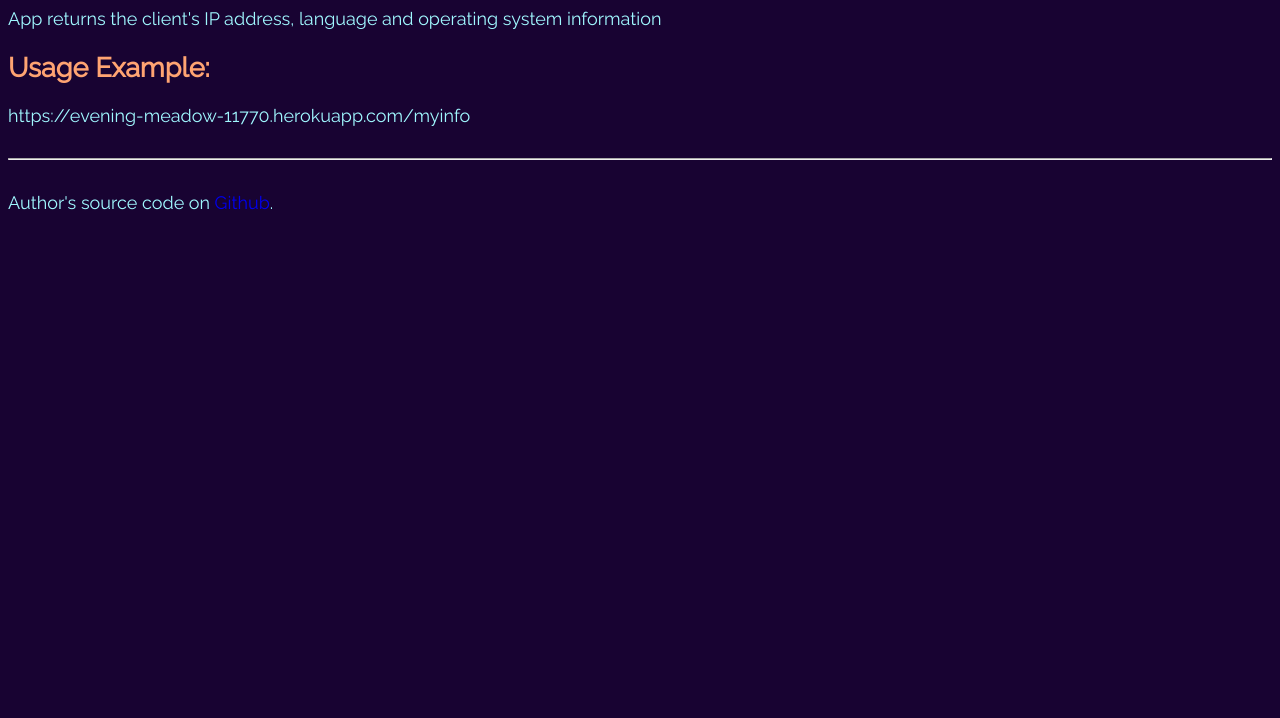
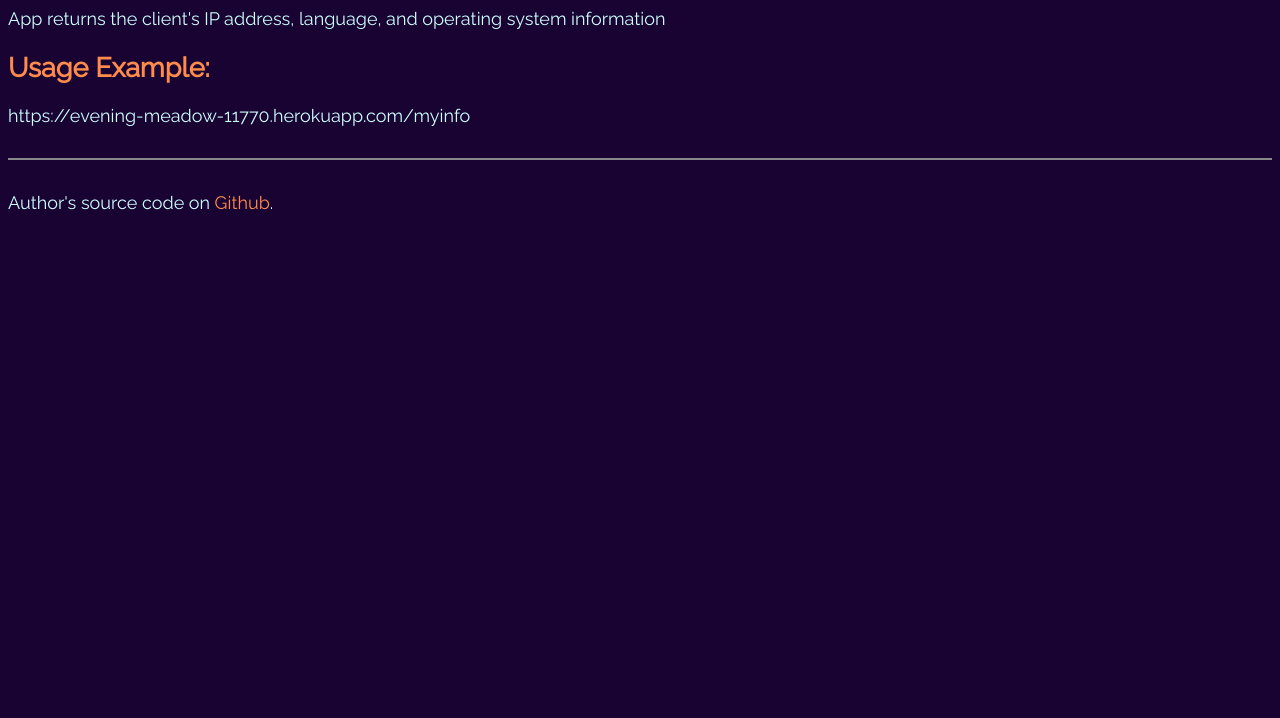
Before and after one commit to imooreva/request-header-parser, a website: page public/index.html in a window 1280 px wide. Shown: the part 82-800 px from the top of the page. Drawn offline with Linux system fonts and the light colour scheme.

Commit message:
Modified style.css

```diff
--- a/public/index.html
+++ b/public/index.html
@@ -9,7 +9,7 @@
     </head>
     <body>
         <h1 id="heading1">Request Header Parser Microservice</h1>
-        <p>App returns the client's IP address, language and operating system information</p>
+        <p>App returns the client's IP address, language, and operating system information</p>
         <h2 id="heading2">Usage Example:</h2>
         <p>https://evening-meadow-11770.herokuapp.com/myinfo</p>
         <hr id="hr1">
--- a/public/style.css
+++ b/public/style.css
@@ -1,16 +1,16 @@
 body {
     background: #180332;
-    color: #FFA472;
+    color: #FF8B4D;
     font-family: 'Raleway', sans-serif;
     font-size: 1.125rem;
 }
 
 p {
-    color: #A0F8FF;
+    color: #cefdfd;
 }
 
 #hr1 {
-    border-top: 1px solid #AAAAAA;
+    border: 1px solid #888888;
     margin-top: 2rem;
 }
 
@@ -19,6 +19,7 @@ p {
 }
 
 #footer>a {
+    color: #FF8B4d;
     text-decoration: none;
 }
 
```
